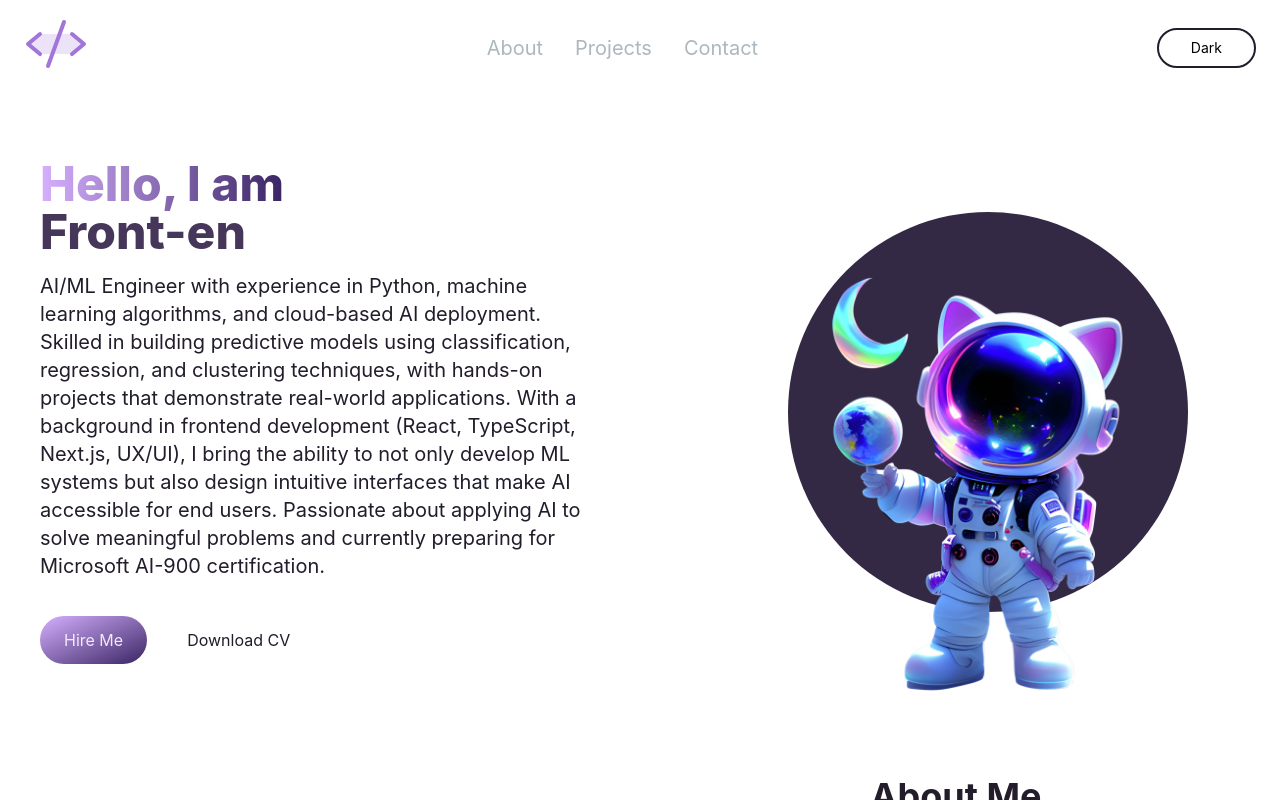
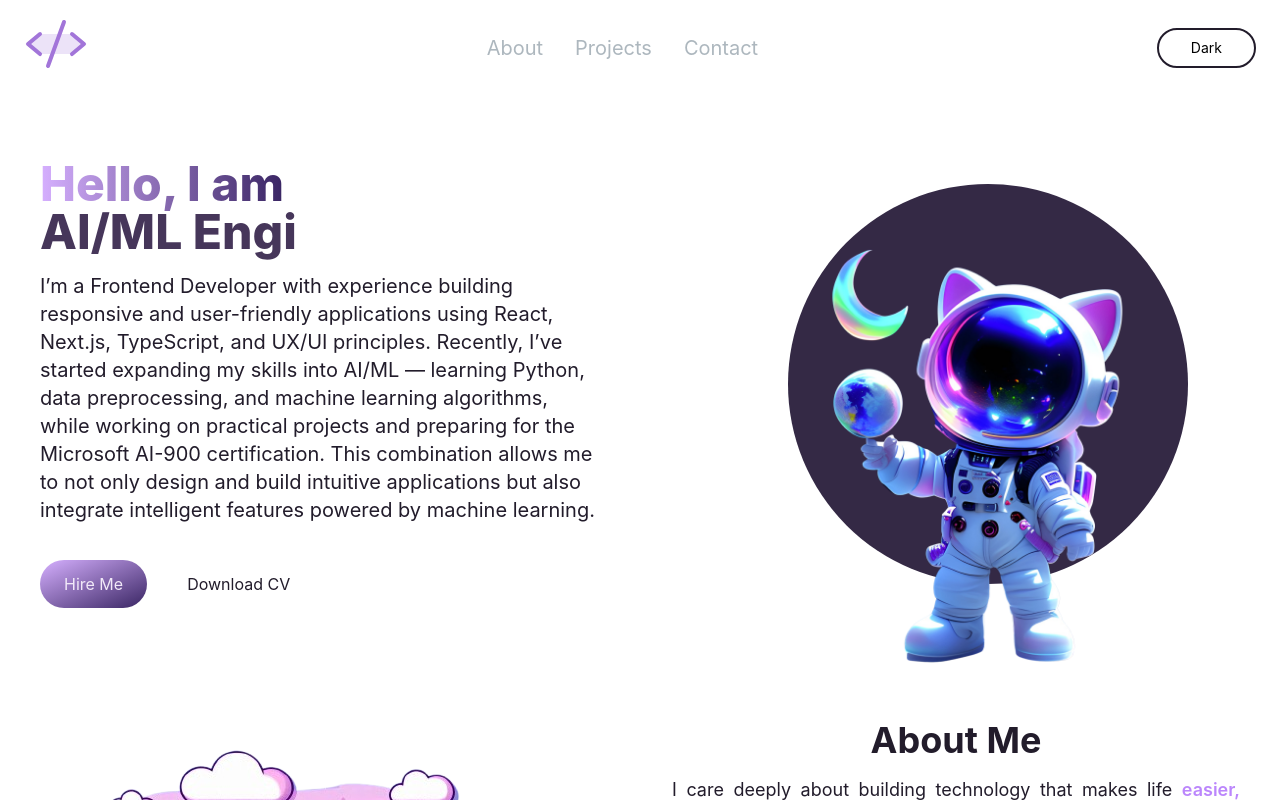
Before and after one commit to AnnaBilokon/MyPortfolioWebsite, a React (Create React App) app: page / in a window 1280 px wide. Shown: the top 800 px of the page. Built offline with nearby package versions, Linux system fonts and the light colour scheme.

Commit message:
Update HeroSection.jsx

```diff
--- a/src/components/HeroSection.jsx
+++ b/src/components/HeroSection.jsx
@@ -36,9 +36,9 @@ const HeroSection = () => {
               sequence={[
                 'Anna Bilokon',
                 1000,
+                'Front-end Developer',
+                1000,
                 'AI/ML Engineer',
-                1000,
-                'Front-end Developer',
                 1000,
               ]}
               wrapper="span"
@@ -51,16 +51,14 @@ const HeroSection = () => {
             />
           </h1>
           <p className="text-primary-light md:mr-10 dark:text-primary-dark sm:text-lg mb-4 md:mb-6 lg:text-xl">
-            AI/ML Engineer with experience in Python, machine learning
-            algorithms, and cloud-based AI deployment. Skilled in building
-            predictive models using classification, regression, and clustering
-            techniques, with hands-on projects that demonstrate real-world
-            applications. With a background in frontend development (React,
-            TypeScript, Next.js, UX/UI), I bring the ability to not only develop
-            ML systems but also design intuitive interfaces that make AI
-            accessible for end users. Passionate about applying AI to solve
-            meaningful problems and currently preparing for Microsoft AI-900
-            certification.
+            I’m a Frontend Developer with experience building responsive and
+            user-friendly applications using React, Next.js, TypeScript, and
+            UX/UI principles. Recently, I’ve started expanding my skills into
+            AI/ML — learning Python, data preprocessing, and machine learning
+            algorithms, while working on practical projects and preparing for
+            the Microsoft AI-900 certification. This combination allows me to
+            not only design and build intuitive applications but also integrate
+            intelligent features powered by machine learning.
           </p>
 
           <div>
```
